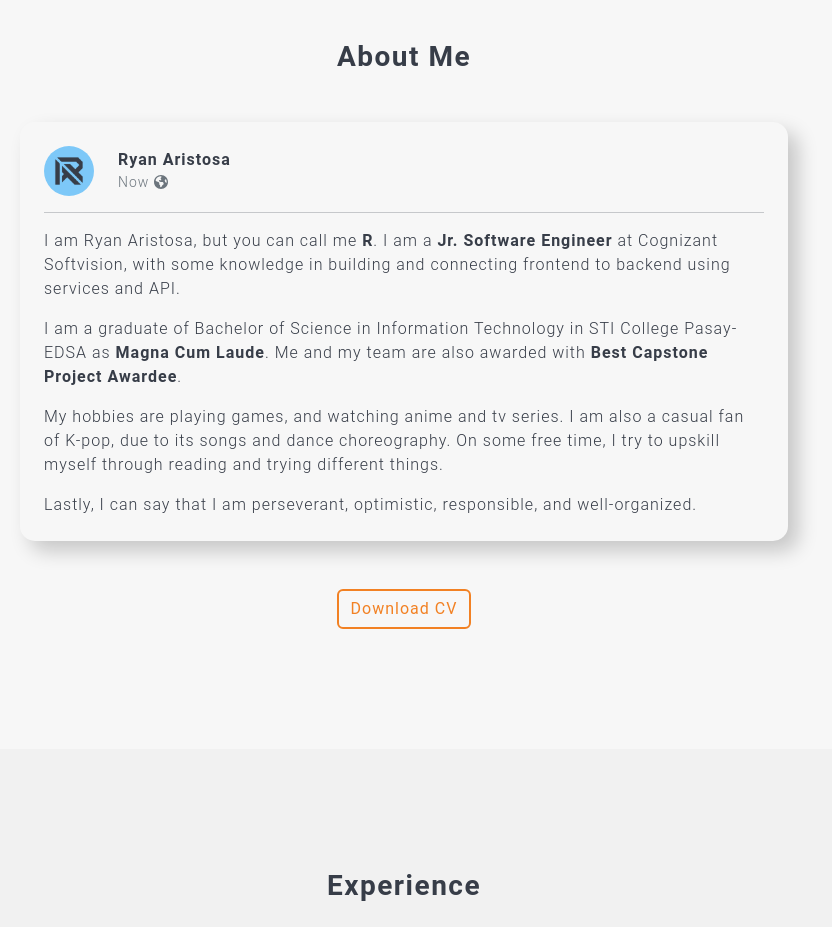
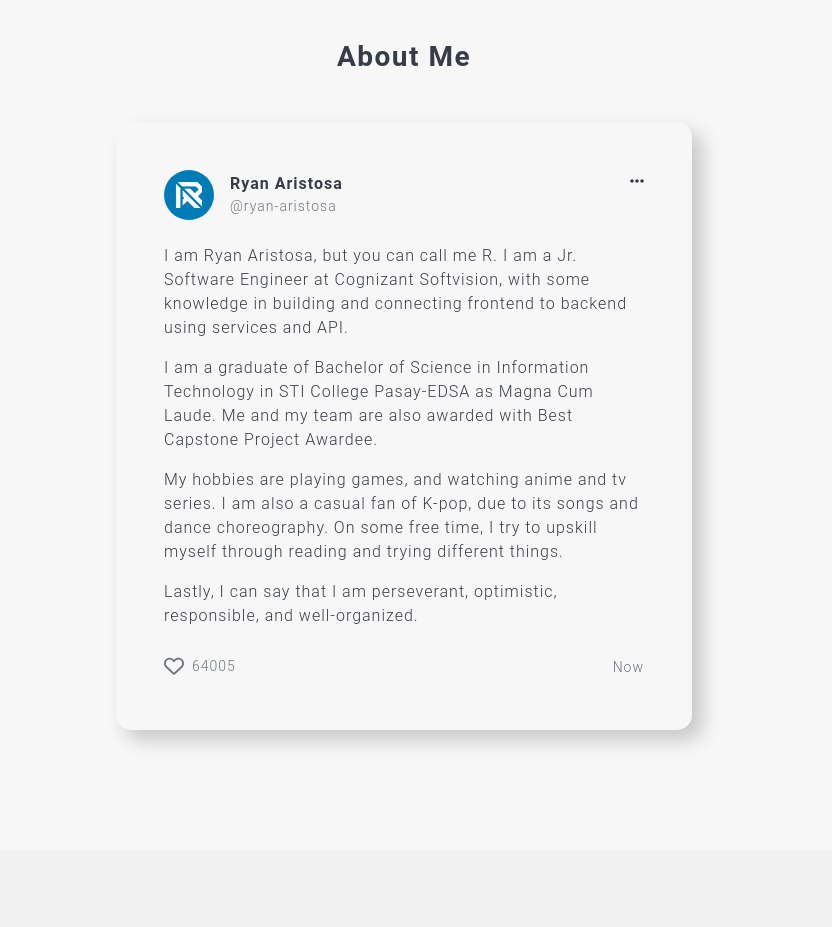
Before and after one commit to ryan-aristosa/ryan-aristosa.github.io, a React (Create React App) app: page / in a window 1280 px wide. Shown: the part 880-1807 px from the top of the page, without its empty margins (236-1068 px from the left). Built offline with nearby package versions, Linux system fonts and the light colour scheme.

Commit message:
Update landing

```diff
--- a/src/components/landing/About.js
+++ b/src/components/landing/About.js
@@ -1,55 +1,58 @@
+import { useEffect, useState } from 'react';
 import { FontAwesomeIcon } from '@fortawesome/react-fontawesome';
-import logo from 'assets/logo.png';
+import logoReversed from 'assets/logo-reversed.png';
 import 'styles/landing/About.scss'
 
 function About() {
-	function downloadCV() {
-		const fileName = 'CV - Ryan Aristosa.pdf';
+	const [flag, setFlag] = useState(true);
+	const [heartIcon, setHeartIcon] = useState('fa-regular fa-heart');
+	const [randomNum, setRandomNum] = useState(Math.floor(Math.random() * 99999) + 10000);
 
-		fetch(fileName).then(response => {
-			response.blob().then(blob => {
-				const fileURL = window.URL.createObjectURL(blob);
-				let alink = document.createElement('a');
+	useEffect(() => {
+		const HEART = document.querySelector('.heart');
+		document.getElementById('numberOfHearts').innerHTML = randomNum;
 
-				alink.href = fileURL;
-				alink.download = fileName;
-				alink.click();
-			})
-		})
-	}
+		HEART.addEventListener('click', () => {
+			if (flag) {
+				setRandomNum(randomNum + 1);
+				document.getElementById('heart-icon').style.color = 'red';
+				setHeartIcon('fa-solid fa-heart');
+				setFlag(false);
+			}
+		});
+	});
 
 	return (
 		<div className='about-me smt-64' id='about'>
 			<div className='mw-1200 my-0 mx-auto px-3'>
 				<h3 className='section-title text-center'>About Me</h3>
-				<div className='about-container mt-5 mx-auto p-4'>
-					<div className='head d-flex align-items-center'>
+				<div className='tweet-container mt-5 mx-auto p-5'>
+					<div className='head d-flex align-items-center position-relative'>
 						<div className='profile'>
-							<img src={logo} alt='Profile' className='h-100 w-100 p-2' />
+							<img src={logoReversed} alt='Profile' className='h-100 w-100' />
 						</div>
-						<div className='ms-4'>
+						<div className='ms-3'>
 							<p className='fw-600 m-0 p-0'>Ryan Aristosa</p>
-							<p className='m-0 p-0 text-muted'>
-								Now&nbsp;
-								<FontAwesomeIcon icon='fa-solid fa-earth-americas' />
+							<p className='fs-14 m-0 p-0 text-muted'>
+								{/* Now&nbsp;
+								<FontAwesomeIcon icon='fa-solid fa-earth-americas' /> */}
+								@ryan-aristosa
 							</p>
 						</div>
+						<div className='ellipsis position-absolute'>
+							<FontAwesomeIcon icon='fa-solid fa-ellipsis' />
+						</div>
 					</div>
-					<hr />
-					<div>
-						<p className='m-0 p-0'>
-							I am Ryan Aristosa, but you can call
-							me <span className='fw-600'>R</span>.
-							I am a <span className='fw-600'>Jr. Software Engineer</span> at
-							Cognizant Softvision, with some knowledge in building and connecting
-							frontend to backend using services and API.
+					<div className='mt-4'>
+					<p className='m-0 p-0'>
+							I am Ryan Aristosa, but you can call me R. I am a Jr. Software
+							Engineer at Cognizant Softvision, with some knowledge in building
+							and connecting frontend to backend using services and API.
 						</p>
 						<p className='mt-3 mb-0 mx-0 p-0'>
 							I am a graduate of Bachelor of Science in Information Technology
-							in STI College Pasay-EDSA
-							as <span className='fw-600'>Magna Cum Laude</span>. Me and my team
-							are also awarded
-							with <span className='fw-600'>Best Capstone Project Awardee</span>.
+							in STI College Pasay-EDSA as Magna Cum Laude. Me and my team are
+							also awarded with Best Capstone Project Awardee.
 						</p>
 						<p className='mt-3 mb-0 mx-0 p-0'>
 							My hobbies are playing games, and watching anime and tv series. I am
@@ -62,9 +65,15 @@ function About() {
 							well-organized.
 						</p>
 					</div>
-				</div>
-				<div className='btn-container mt-5 d-flex justify-content-center'>
-					<button className='btn' onClick={downloadCV}>Download CV</button>
+					<div className='bottom mt-4 d-flex position-relative'>
+						<div className='heart text-muted d-flex align-items-center'>
+							<span className='heart-icon' id='heart-icon'>
+								<FontAwesomeIcon icon={heartIcon} />
+							</span>
+							<span className='fs-14 text-muted ms-2' id='numberOfHearts'></span>
+						</div>
+						<div className='now fs-14 position-absolute text-muted'>Now</div>
+					</div>
 				</div>
 			</div>
 		</div>
--- a/src/components/landing/Home.js
+++ b/src/components/landing/Home.js
@@ -1,6 +1,22 @@
+import { FontAwesomeIcon } from '@fortawesome/react-fontawesome';
 import 'styles/landing/Home.scss';
 
 function Home() {
+	function downloadCV() {
+		const fileName = 'CV - Ryan Aristosa.pdf';
+
+		fetch(fileName).then(response => {
+			response.blob().then(blob => {
+				const fileURL = window.URL.createObjectURL(blob);
+				let alink = document.createElement('a');
+
+				alink.href = fileURL;
+				alink.download = fileName;
+				alink.click();
+			})
+		});
+	}
+
 	return (
 		<div className='home d-flex align-items-center position-relative overflow-hidden'>
 			<div className='mw-1200 my-0 mx-auto text-center px-3 '>
@@ -9,6 +25,12 @@ function Home() {
 				<p className='p-0 mx-0 mb-0 mt-5 position-relative'>
 					Jr. Software Engineer at Cognizant Softvision
 				</p>
+				<div className='btn-container mt-5 d-flex justify-content-center'>
+					<button className='btn' onClick={downloadCV}>
+						Download CV &nbsp;
+						<FontAwesomeIcon icon='fa-solid fa-download' />
+					</button>
+				</div>
 			</div>
 		</div>
 	);
--- a/src/styles/App.scss
+++ b/src/styles/App.scss
@@ -13,6 +13,10 @@
 
 .fw-600 {
 	font-weight: 600;
+}
+
+.fs-14 {
+	font-size: 14px;
 }
 
 .color-bootstrap {
--- a/src/styles/landing/About.scss
+++ b/src/styles/landing/About.scss
@@ -1,41 +1,48 @@
-$color-medium-light-cyan-blue: #7DC8F8;
 $color-earthborn-bugle: #F7F7F7;
 $color-orange: #F28123;
+$color-medium-dark-cyan: #007BB5;
 
 .about-me {
 	.mw-1200 {
 		padding-bottom: 120px;
 		padding-top: 120px;
 
-		.about-container {
+		.tweet-container {
 			border-radius: 15px;
 			box-shadow: 10px 10px 20px 0px rgba(0, 0, 0, 0.2);
-			max-width: 768px;
+			max-width: 576px;
 
 			.head {
 				.profile {
-					background-color: $color-medium-light-cyan-blue;
+					background-color: $color-medium-dark-cyan;
 					border-radius: 50%;
 					height: 50px;
 					width: 50px;
+
+					img {
+						padding: 9px;
+					}
 				}
 
-				p:nth-child(2) {
-					font-size: 14px;
+				.ellipsis {
+					right: 0;
+					top: 0;
 				}
 			}
-		}
 
-		.btn-container {
-			.btn {
-				background-color: $color-earthborn-bugle;
-				border: 2px solid $color-orange;
-				color: $color-orange;
-			}
+			.bottom {
+				.heart {
+					cursor: pointer;
 
-			.btn:hover {
-				background-color: $color-orange;
-				color: $color-earthborn-bugle;
+					.heart-icon {
+						font-size: 20px;
+					}
+				}
+
+				.now {
+					right: 0;
+					top: 5px;
+				}
 			}
 		}
 	}
--- a/src/styles/landing/Home.scss
+++ b/src/styles/landing/Home.scss
@@ -13,6 +13,19 @@ $color-orange: #F28123;
 			font-weight: 900;
 			letter-spacing: 2px;
 		}
+
+		.btn-container {
+			.btn {
+				background-color: $color-earthborn-bugle;
+				border: 2px solid $color-orange;
+				color: $color-orange;
+			}
+
+			.btn:hover {
+				background-color: $color-orange;
+				color: $color-earthborn-bugle;
+			}
+		}
 	}
 
 	@keyframes slideInUp {
```
Also changed, not shown: src/components/landing/AnchorButton.js (+6 -1 lines).
